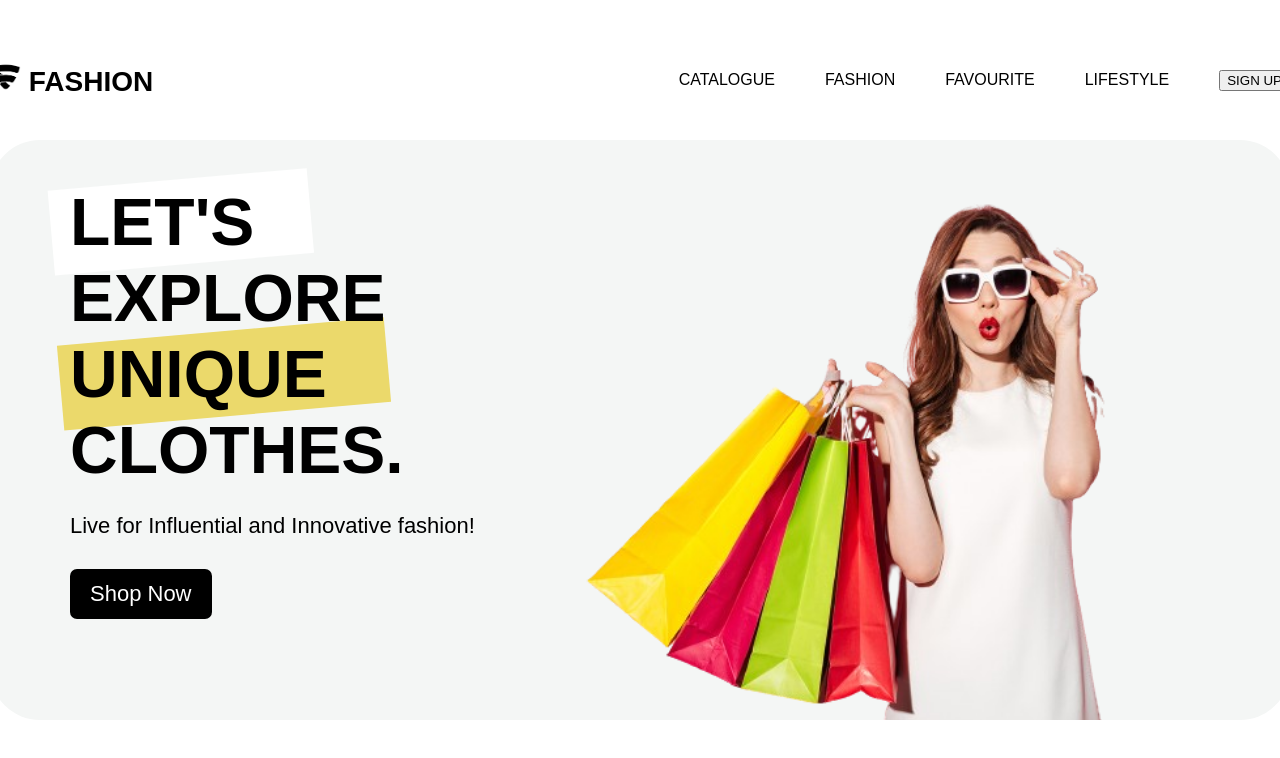
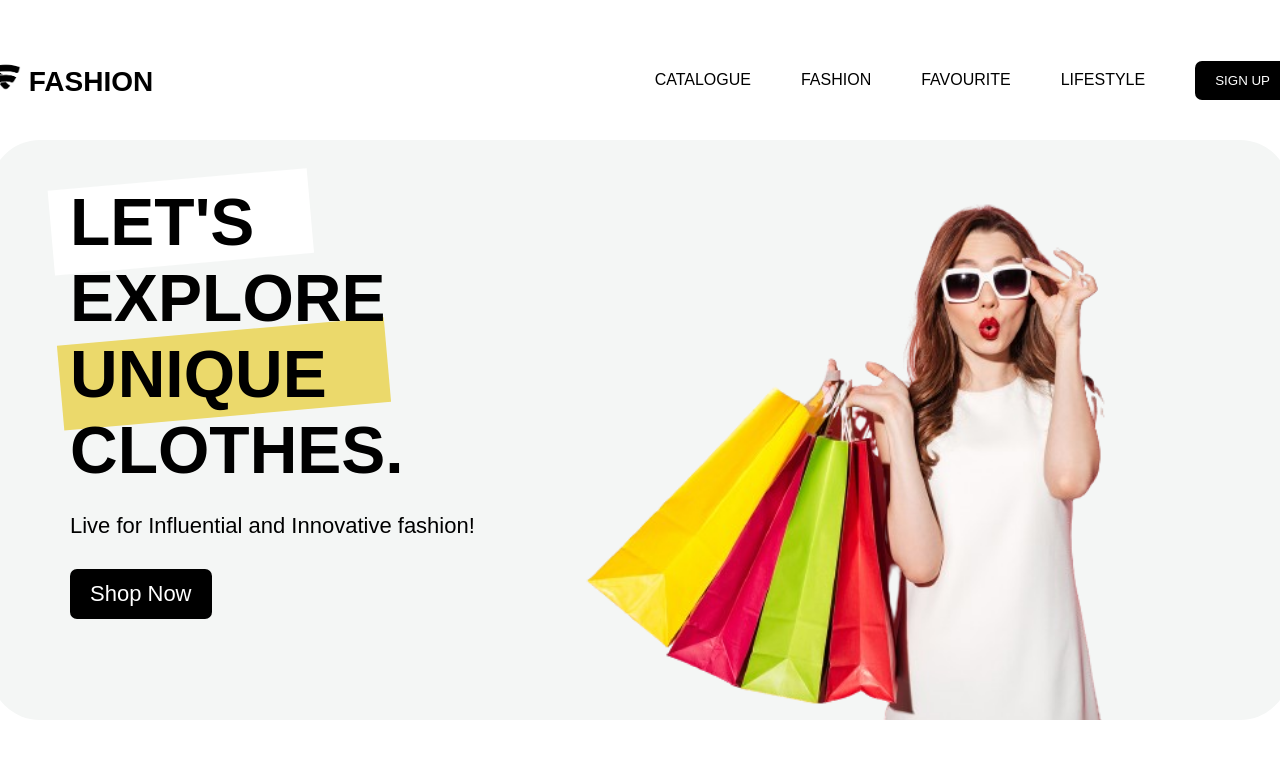
Before and after one commit to OthmaneB-Pro/Fashion, a React (Create React App) app: page / in a window 1280 px wide. Shown: the top 758 px of the page. Built offline with nearby package versions, Linux system fonts and the light colour scheme.

Commit message:
♻️ FashionPage : Button > add reusable button

```diff
--- a/src/components/pages/fashion/homePage/containerImg/textContainer/TextContainer.tsx
+++ b/src/components/pages/fashion/homePage/containerImg/textContainer/TextContainer.tsx
@@ -1,27 +1,21 @@
 import styled from "styled-components";
 import TitleContainer from "./TitleContainer";
 import ParagraphContainer from "./ParagraphContainer";
+import Button from "../../../../../reusable-ui/Button";
 
 export default function TextContainer() {
   return (
     <TextContainerStyled>
       <TitleContainer />
       <ParagraphContainer />
-      <button className="button-shop">Shop Now</button>
+      <Button label="Shop Now" className="button-shop" />
     </TextContainerStyled>
   );
 }
 const TextContainerStyled = styled.div`
   margin-left: 80px;
   z-index: 10;
-  button {
-    background: black;
-    color: white;
-    border-radius: 7px;
-    padding: 12px 20px 12px 20px;
-    border: none;
-    cursor: pointer;
-  }
+
   .button-shop {
     font-size: 22px;
   }
--- a/src/components/pages/fashion/homePage/navbar/NavElement.tsx
+++ b/src/components/pages/fashion/homePage/navbar/NavElement.tsx
@@ -1,4 +1,5 @@
 import styled from "styled-components";
+import Button from "../../../../reusable-ui/Button";
 
 export default function NavElement() {
   return (
@@ -7,7 +8,7 @@ export default function NavElement() {
       <li>FASHION</li>
       <li>FAVOURITE</li>
       <li>LIFESTYLE</li>
-      <button>SIGN UP</button>
+      <Button label="SIGN UP" />
     </NavElementStyled>
   );
 }
--- /dev/null
+++ b/src/components/reusable-ui/Button.tsx
@@ -0,0 +1,19 @@
+import styled from "styled-components";
+
+type ButtonType = {
+  className?: string;
+  label: string;
+};
+
+export default function Button({ className, label }: ButtonType) {
+  return <ButtonStyled className={className}>{label}</ButtonStyled>;
+}
+
+const ButtonStyled = styled.button`
+  background: black;
+  color: white;
+  border-radius: 7px;
+  padding: 12px 20px 12px 20px;
+  border: none;
+  cursor: pointer;
+`;
```
